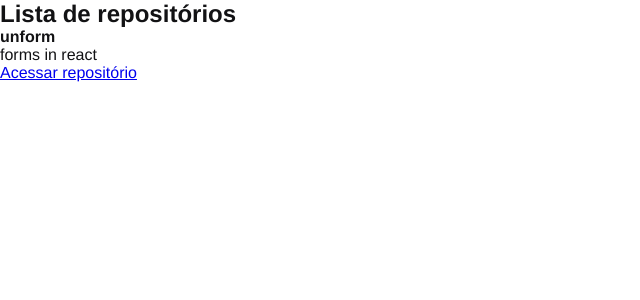
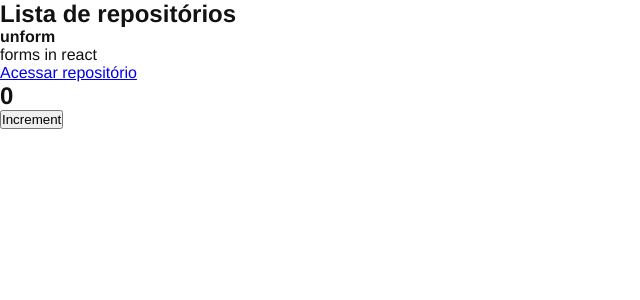
Before and after one commit to ThiagoMartinsSaraiva/ignite-aulas, a React app in the folder 01-github-explorer/: page / in a window 1280 px wide. Shown: the top 300 px of the page, without its empty margins (0-640 px from the left). Built offline with nearby package versions, Linux system fonts and the light colour scheme.

Commit message:
estado do componente

```diff
--- a/01-github-explorer/src/App.jsx
+++ b/01-github-explorer/src/App.jsx
@@ -1,6 +1,12 @@
+import { Counter } from './components/Counter'
 import { RepositoryList } from './components/RepositoryList'
 import './styles/global.scss'
 
 export function App() {
-  return <RepositoryList />
+  return (
+    <>
+      <RepositoryList />
+      <Counter />
+    </>
+  )
 }
--- /dev/null
+++ b/01-github-explorer/src/components/Counter.jsx
@@ -0,0 +1,18 @@
+import { useState } from "react"
+
+export function Counter() {
+  const [counter, setCounter] = useState(0)
+
+  function increment() {
+    setCounter(counter + 1)
+  }
+
+  return (
+    <div>
+      <h2>{counter}</h2>
+      <button onClick={increment}>
+        Increment
+      </button>
+    </div>
+  )
+}
```
